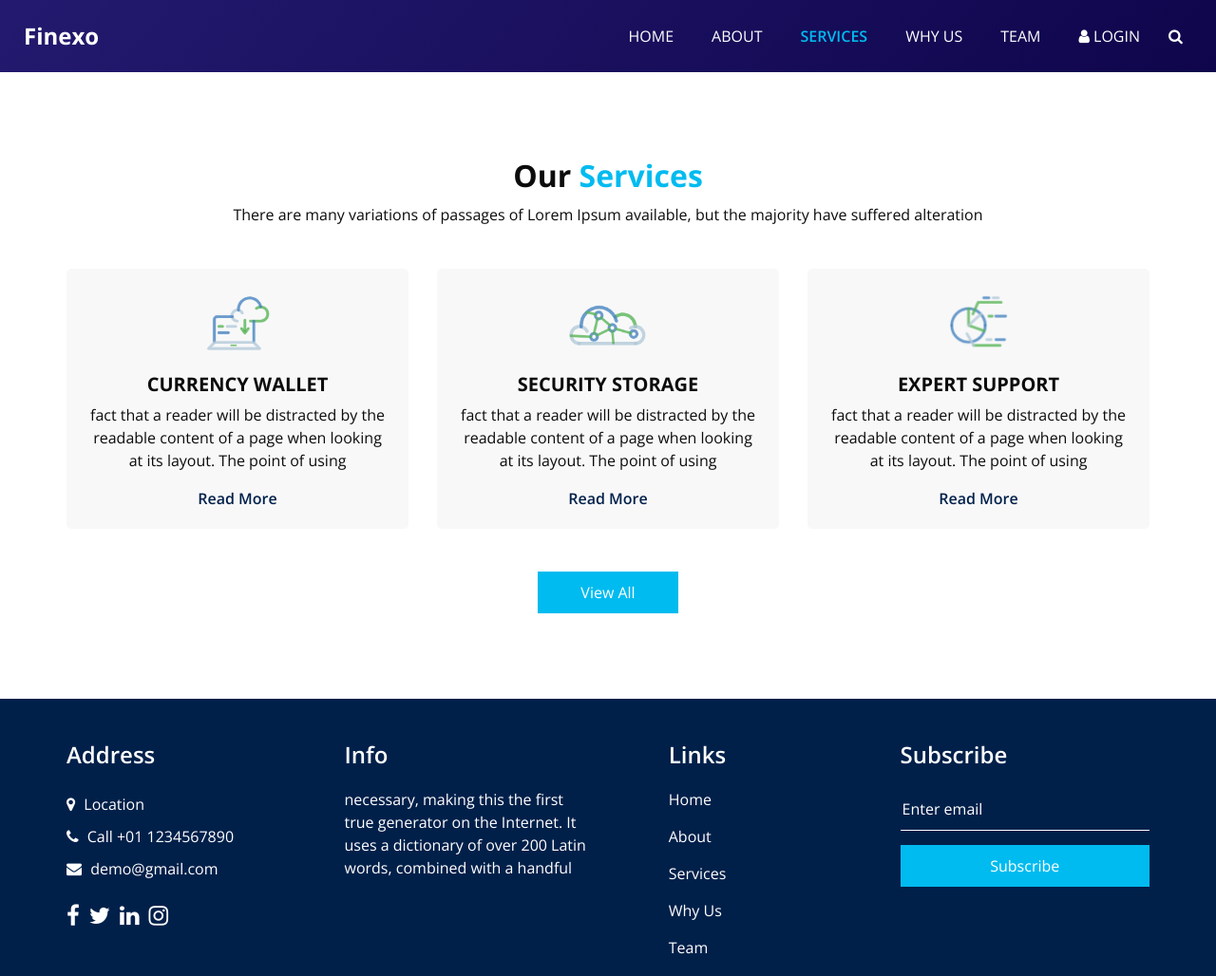
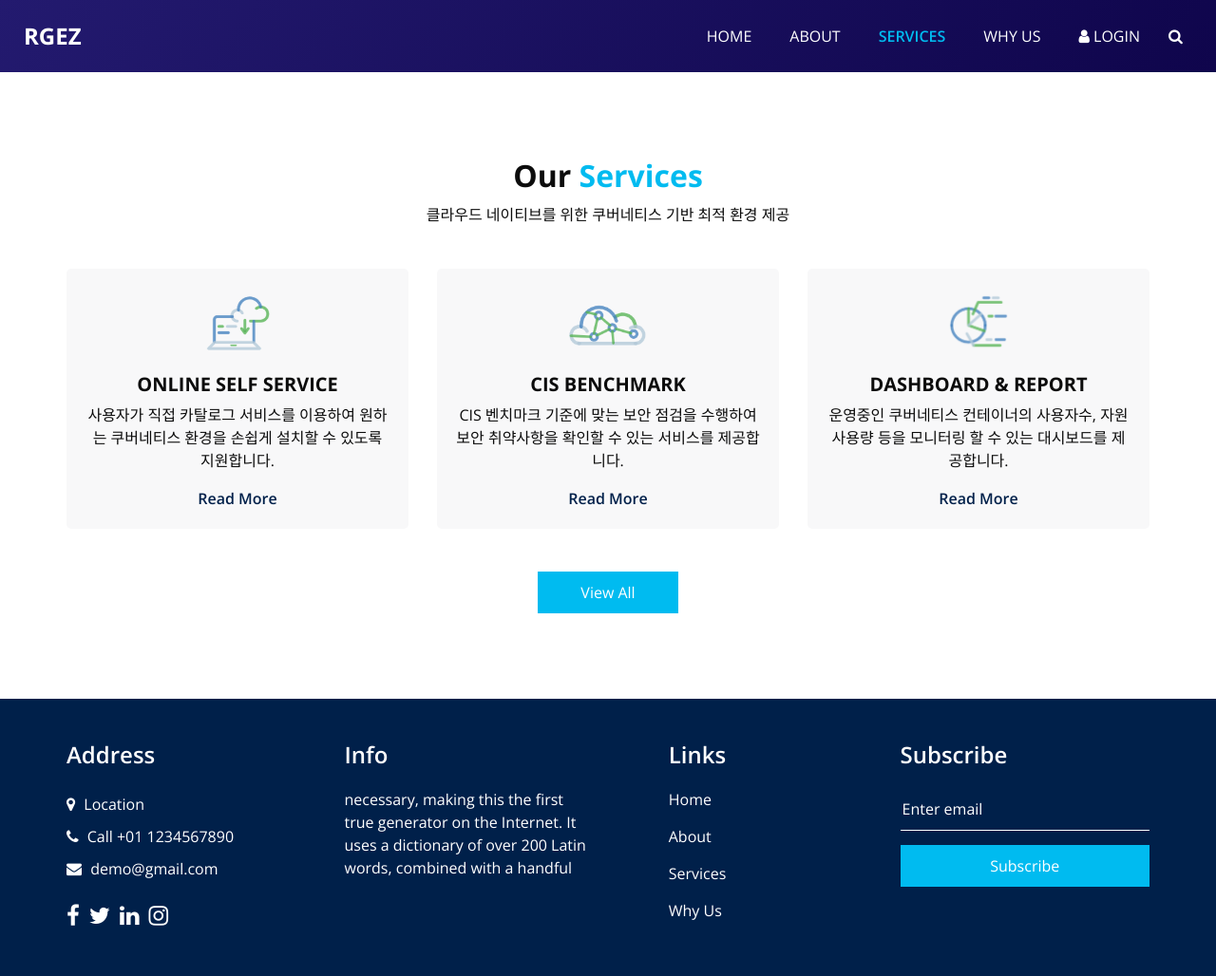
Before and after one commit to acadi9/rgez, a plain HTML site: page service.html in a window 1280 px wide. Shown: the top 1028 px of the page at 95% size. Drawn offline with nearby package versions, Linux system fonts and the light colour scheme; some packages are replaced by stand-ins of ours.

Commit message:
서비스 페이지 수정

```diff
--- a/css/style.scss
+++ b/css/style.scss
@@ -496,7 +496,7 @@ a:focus {
       align-items: center;
 
       img {
-        width: 55px;
+        width: 70px;   //why 동그라미 안에 이미지 사이즈 변경 55->70
         height: auto;
         fill: $primary2;
       }
--- a/service.html
+++ b/service.html
@@ -13,7 +13,7 @@
   <meta name="author" content="" />
   <link rel="shortcut icon" href="images/favicon.png" type="">
 
-  <title> Finexo </title>
+  <title> RGEZ </title>
 
   <!-- bootstrap core css -->
   <link rel="stylesheet" type="text/css" href="css/bootstrap.css" />
@@ -50,7 +50,7 @@
         <nav class="navbar navbar-expand-lg custom_nav-container ">
           <a class="navbar-brand" href="index.html">
             <span>
-              Finexo
+              RGEZ
             </span>
           </a>
 
@@ -72,9 +72,7 @@
               <li class="nav-item">
                 <a class="nav-link" href="why.html">Why Us</a>
               </li>
-              <li class="nav-item">
-                <a class="nav-link" href="team.html">Team</a>
-              </li>
+
               <li class="nav-item">
                 <a class="nav-link" href="#"> <i class="fa fa-user" aria-hidden="true"></i> Login</a>
               </li>
@@ -102,10 +100,11 @@
             Our <span>Services</span>
           </h2>
           <p>
-            There are many variations of passages of Lorem Ipsum available, but the majority have suffered alteration
+            클라우드 네이티브를 위한 쿠버네티스 기반 최적 환경 제공
           </p>
         </div>
         <div class="row">
+
           <div class="col-md-4 ">
             <div class="box ">
               <div class="img-box">
@@ -113,12 +112,10 @@
               </div>
               <div class="detail-box">
                 <h5>
-                  Currency Wallet
+                  Online Self Service
                 </h5>
                 <p>
-                  fact that a reader will be distracted by the readable content of a page when looking at its layout.
-                  The
-                  point of using
+                  사용자가 직접 카탈로그 서비스를 이용하여 원하는 쿠버네티스 환경을 손쉽게 설치할 수 있도록 지원합니다.
                 </p>
                 <a href="">
                   Read More
@@ -126,6 +123,7 @@
               </div>
             </div>
           </div>
+
           <div class="col-md-4 ">
             <div class="box ">
               <div class="img-box">
@@ -133,12 +131,10 @@
               </div>
               <div class="detail-box">
                 <h5>
-                  Security Storage
+                  CIS Benchmark
                 </h5>
                 <p>
-                  fact that a reader will be distracted by the readable content of a page when looking at its layout.
-                  The
-                  point of using
+                  CIS 벤치마크 기준에 맞는 보안 점검을 수행하여 보안 취약사항을 확인할 수 있는 서비스를 제공합니다.
                 </p>
                 <a href="">
                   Read More
@@ -146,6 +142,7 @@
               </div>
             </div>
           </div>
+
           <div class="col-md-4 ">
             <div class="box ">
               <div class="img-box">
@@ -153,12 +150,10 @@
               </div>
               <div class="detail-box">
                 <h5>
-                  Expert Support
+                  Dashboard & Report
                 </h5>
                 <p>
-                  fact that a reader will be distracted by the readable content of a page when looking at its layout.
-                  The
-                  point of using
+                  운영중인 쿠버네티스 컨테이너의 사용자수, 자원사용량 등을 모니터링 할 수 있는 대시보드를 제공합니다.
                 </p>
                 <a href="">
                   Read More
@@ -166,7 +161,8 @@
               </div>
             </div>
           </div>
-        </div>
+        </div> <!-- row end -->
+
         <div class="btn-box">
           <a href="">
             View All
@@ -252,9 +248,7 @@
               <a class="" href="why.html">
                 Why Us
               </a>
-              <a class="" href="team.html">
-                Team
-              </a>
+
             </div>
           </div>
         </div>
```
Also changed, not shown: index.html (+12 -25 lines), images/favicon.png, images/slider-img6.png, images/w2.png, images/w22.png (added), images/w3.png, images/w33.png (added), images/w333.png (added).
